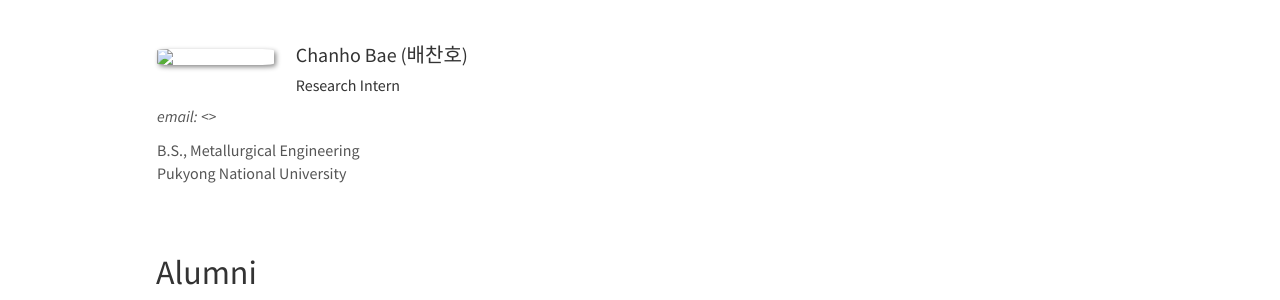
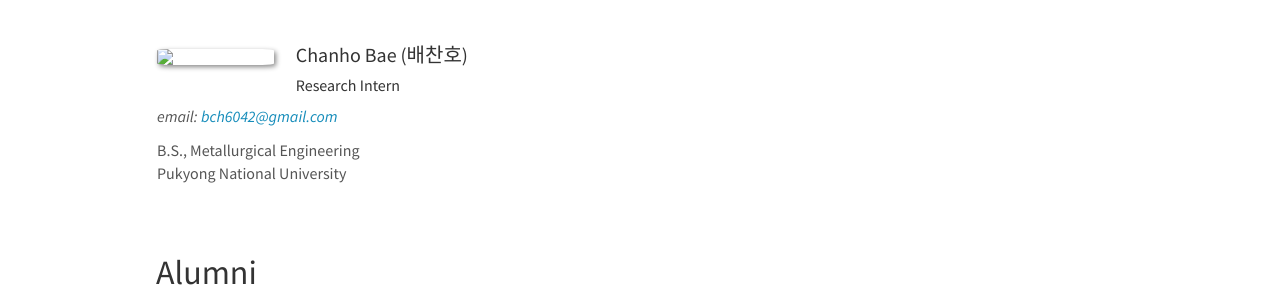
Before and after one commit to KNU-BrainAI/knu-brainai.github.io, a Jekyll site: the page built from _pages/members.md, in a window 1280 px wide and 900 px high, scrolled down 1093 px. Shown: the part 187-487 px from the top of the window. Built offline with Jekyll 4.4.1, drawn with Linux system fonts in a browser that asks for light colours; nearby versions of some CDN libraries.

Commit message:
Update team_members.yml

```diff
--- a/_data/team_members.yml
+++ b/_data/team_members.yml
@@ -77,7 +77,7 @@
 - name: Chanho Bae (배찬호)
   photo: chbae.jpg
   info: Research Intern
-  email:
+  email: bch6042@gmail.com
   number_educ: 2
   education1: B.S., Metallurgical Engineering
   education2: Pukyong National University
```
